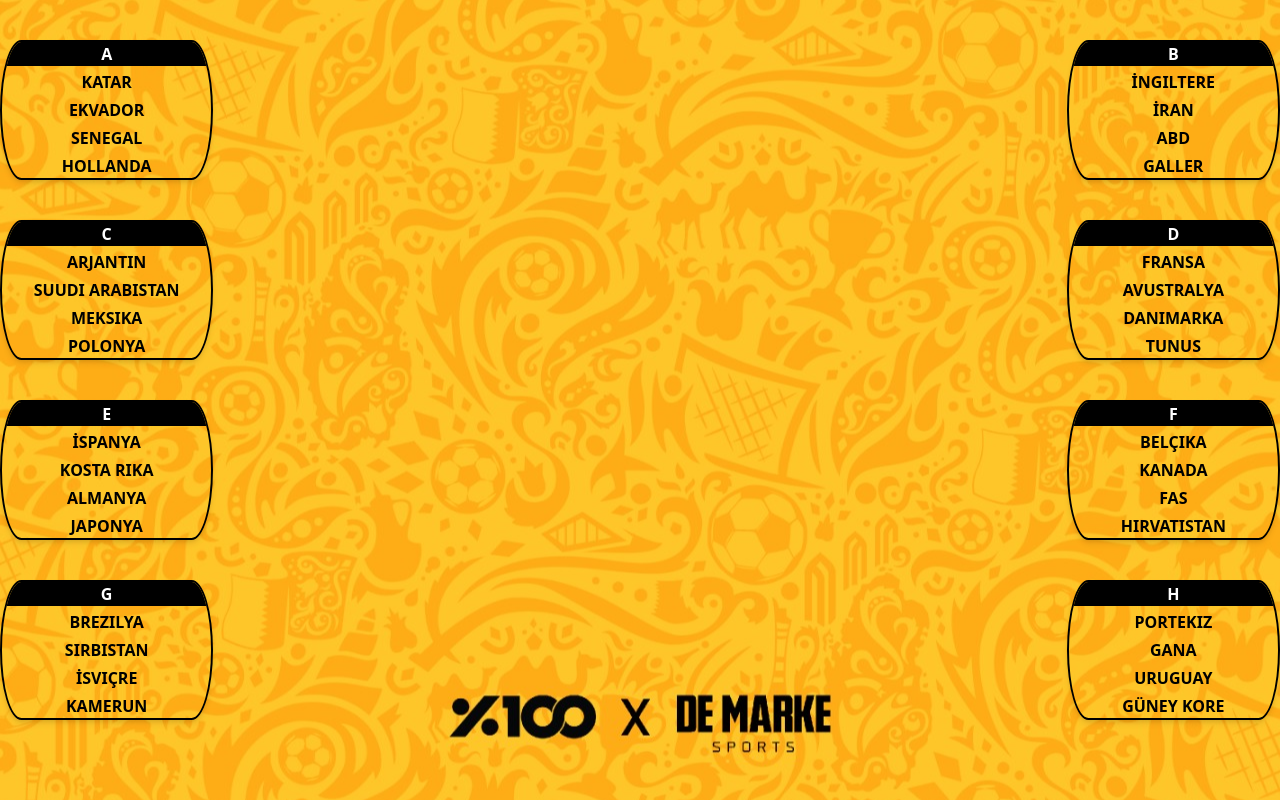
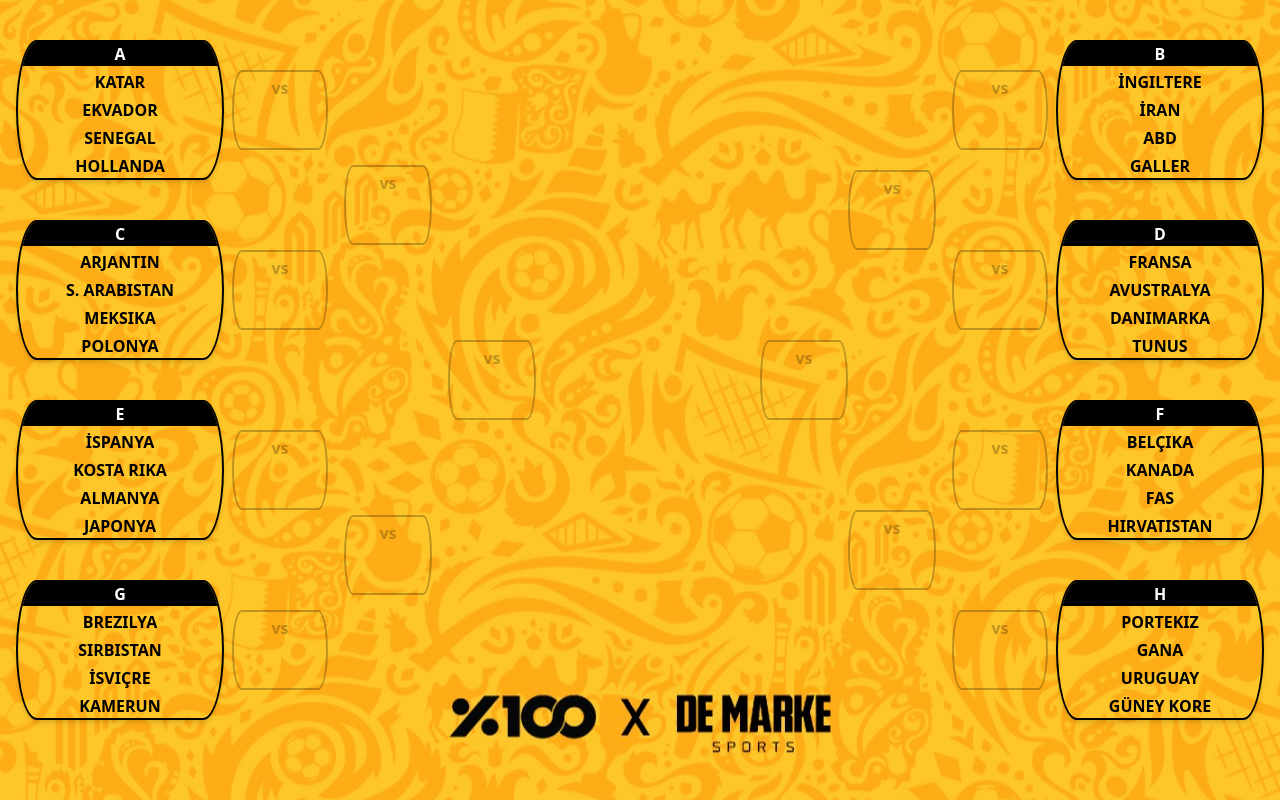
Before and after one commit to osmancansiz/tournament-bracket, a React (Create React App) app: page / in a window 1280 px wide. Built offline with nearby package versions, Linux system fonts and the light colour scheme.

Commit message:
fix border style

```diff
--- a/src/data/teams.json
+++ b/src/data/teams.json
@@ -73,7 +73,7 @@
   },
   {
     "id": 10,
-    "name": "Suudi Arabistan",
+    "name": "S. Arabistan",
     "group": "C",
     "rank": 0,
     "status": "top32",
--- a/src/pages/TournamentBrackets.js
+++ b/src/pages/TournamentBrackets.js
@@ -58,8 +58,8 @@ export default function TournamentBrackets() {
 
   return (
     <div className="bg-hero-pattern h-screen bg-center font-bold">
-      <div className="container mx-auto">
-        <div className="grid grid-cols-12 w-full h-full pt-10 ">
+      <div className="mx-4">
+        <div className="grid grid-cols-12 w-full h-3/4 pt-10 ">
           <div className="col-span-2 space-y-10 ">
             {groups.map((group, index) => {
               if (group.side === "right") return false;
@@ -90,101 +90,105 @@ export default function TournamentBrackets() {
             })}
           </div>
           <div className="col-span-1">
-            <div className="flex flex-col justify-around gap-10 h-full relative text-center">
-              <div className="h-12">
+            <div className="flex flex-col justify-around gap-10 h-full relative text-center ml-2">
+              <div className="h-20 border-2 border-black border-opacity-25 group-box flex flex-col justify-between py-1">
                 {selectedTeams
                   .filter((i) => i.group === "A" && i.rank === 1)
                   .map((team, index) => (
                     <div
                       key={index}
                       onClick={() => setQuarterFinalTeams(team, 1)}
-                      className="my-2 cursor-pointer"
+                      className="cursor-pointer"
                     >
                       {team.name}
                     </div>
                   ))}
+                <div className="opacity-25">vs</div>
                 {selectedTeams
                   .filter((i) => i.group === "B" && i.rank === 2)
                   .map((team, index) => (
                     <div
                       key={index}
                       onClick={() => setQuarterFinalTeams(team, 1)}
-                      className="my-2 cursor-pointer"
+                      className="cursor-pointer"
                     >
                       {team.name}
                     </div>
                   ))}
               </div>
 
-              <div className=" h-12">
+              <div className=" h-20 border-2 border-black border-opacity-25 group-box flex flex-col justify-between py-1">
                 {selectedTeams
                   .filter((i) => i.group === "C" && i.rank === 1)
                   .map((team, index) => (
                     <div
                       key={index}
                       onClick={() => setQuarterFinalTeams(team, 2)}
-                      className="my-2 cursor-pointer"
+                      className="cursor-pointer"
                     >
                       {team.name}
                     </div>
                   ))}
+                <div className="opacity-25">vs</div>
                 {selectedTeams
                   .filter((i) => i.group === "D" && i.rank === 2)
                   .map((team, index) => (
                     <div
                       key={index}
                       onClick={() => setQuarterFinalTeams(team, 2)}
-                      className="my-2 cursor-pointer"
+                      className="cursor-pointer"
                     >
                       {team.name}
                     </div>
                   ))}
               </div>
 
-              <div className="h-12">
+              <div className="h-20 border-2 border-black border-opacity-25 group-box flex flex-col justify-between py-1">
                 {selectedTeams
                   .filter((i) => i.group === "E" && i.rank === 1)
                   .map((team, index) => (
                     <div
                       key={index}
                       onClick={() => setQuarterFinalTeams(team, 3)}
-                      className="my-2 cursor-pointer"
+                      className="cursor-pointer"
                     >
                       {team.name}
                     </div>
                   ))}
+                <div className="opacity-25">vs</div>
                 {selectedTeams
                   .filter((i) => i.group === "F" && i.rank === 2)
                   .map((team, index) => (
                     <div
                       key={index}
                       onClick={() => setQuarterFinalTeams(team, 3)}
-                      className="my-2 cursor-pointer"
+                      className="cursor-pointer"
                     >
                       {team.name}
                     </div>
                   ))}
               </div>
 
-              <div className="h-12">
+              <div className="h-20 border-2 border-black border-opacity-25 group-box flex flex-col justify-between py-1">
                 {selectedTeams
                   .filter((i) => i.group === "G" && i.rank === 1)
                   .map((team, index) => (
                     <div
                       key={index}
                       onClick={() => setQuarterFinalTeams(team, 4)}
-                      className="my-2 cursor-pointer"
+                      className="cursor-pointer"
                     >
                       {team.name}
                     </div>
                   ))}
+                <div className="opacity-25">vs</div>
                 {selectedTeams
                   .filter((i) => i.group === "H" && i.rank === 2)
                   .map((team, index) => (
                     <div
                       key={index}
                       onClick={() => setQuarterFinalTeams(team, 4)}
-                      className="my-2 cursor-pointer"
+                      className="cursor-pointer"
                     >
                       {team.name}
                     </div>
@@ -192,76 +196,79 @@ export default function TournamentBrackets() {
               </div>
             </div>
           </div>
-          <div className="col-span-1 flex flex-col h-full justify-around ml-4">
-            <div className="h-12">
+          <div className="col-span-1 text-center flex flex-col h-full justify-around ml-4">
+            <div className="h-20 border-2 border-black border-opacity-25 group-box flex flex-col justify-between py-1">
               {quarterFinal
                 .filter((i) => i.side === 1)
                 .map((team, index) => (
                   <div
                     key={index}
                     onClick={() => setSemiFinalTeams(team, 1)}
-                    className="my-2 cursor-pointer"
+                    className="cursor-pointer"
                   >
                     {team.name}
                   </div>
                 ))}
+              <div className="opacity-25">vs</div>
               {quarterFinal
                 .filter((i) => i.side === 2)
                 .map((team, index) => (
                   <div
                     key={index}
                     onClick={() => setSemiFinalTeams(team, 1)}
-                    className="my-2 cursor-pointer"
+                    className="cursor-pointer"
                   >
                     {team.name}
                   </div>
                 ))}
             </div>
 
-            <div className="h-12 pt-5">
+            <div className="h-20 border-2 border-black border-opacity-25 group-box flex flex-col justify-between py-1 mt-5">
               {quarterFinal
                 .filter((i) => i.side === 3)
                 .map((team, index) => (
                   <div
                     key={index}
                     onClick={() => setSemiFinalTeams(team, 2)}
-                    className="my-2 cursor-pointer"
+                    className="cursor-pointer"
                   >
                     {team.name}
                   </div>
                 ))}
+              <div className="opacity-25">vs</div>
               {quarterFinal
                 .filter((i) => i.side === 4)
                 .map((team, index) => (
                   <div
                     key={index}
                     onClick={() => setSemiFinalTeams(team, 2)}
-                    className="my-2 cursor-pointer"
+                    className="cursor-pointer"
                   >
                     {team.name}
                   </div>
                 ))}
             </div>
           </div>
-          <div className="col-span-1 flex flex-col h-full justify-around ml-4">
-            <div className="h-12">
+          <div className="col-span-1 text-center flex flex-col h-full justify-around ml-4">
+            <div className="h-20 border-2 border-black border-opacity-25 group-box flex flex-col justify-between py-1">
               {semiFinal
                 .filter((i) => i.semiSide === 1)
                 .map((team, index) => (
                   <div
                     key={index}
-                    className="my-2 cursor-pointer bg-red-500"
+                    className="cursor-pointer"
                     onClick={() => setFinalTeams(team, 1)}
                   >
                     {team.name}
                   </div>
                 ))}
+              <div className="opacity-25">vs</div>
               {semiFinal
                 .filter((i) => i.semiSide === 2)
                 .map((team, index) => (
                   <div
                     key={index}
-                    className="my-2 cursor-pointer bg-red-500"
+                    className="cursor-pointer"
                     onClick={() => setFinalTeams(team, 1)}
                   >
                     {team.name}
@@ -277,20 +284,21 @@ export default function TournamentBrackets() {
                 .map((team, index) => (
                   <div
                     key={index}
-                    className="my-2 cursor-pointer bg-red-500"
+                    className="cursor-pointer bg-green-400"
                     onClick={() => setWinnerTeam(team)}
                   >
                     {team.name}
                   </div>
                 ))}
             </div>
+
             <div className="w-1/2 h-12 inline-block pl-2">
               {final
                 .filter((i) => i.finalSide === 2)
                 .map((team, index) => (
                   <div
                     key={index}
-                    className="my-2 cursor-pointer bg-red-500"
+                    className="cursor-pointer bg-red-500"
                     onClick={() => setWinnerTeam(team)}
                   >
                     {team.name}
@@ -301,25 +309,26 @@ export default function TournamentBrackets() {
             <div className="text-center">{winner.name}</div>
           </div>
 
-          <div className="col-span-1 flex flex-col h-full justify-around ml-4">
-            <div className="h-12">
+          <div className="col-span-1 text-center flex flex-col h-full justify-around ml-4">
+            <div className="h-20 border-2 border-black border-opacity-25 group-box flex flex-col justify-between py-1">
               {semiFinal
                 .filter((i) => i.semiSide === 3)
                 .map((team, index) => (
                   <div
                     key={index}
-                    className="my-2 cursor-pointer bg-red-500"
+                    className="cursor-pointer"
                     onClick={() => setFinalTeams(team, 2)}
                   >
                     {team.name}
                   </div>
                 ))}
+              <div className="opacity-25">vs</div>
               {semiFinal
                 .filter((i) => i.semiSide === 4)
                 .map((team, index) => (
                   <div
                     key={index}
-                    className="my-2 cursor-pointer bg-red-500"
+                    className=" cursor-pointer"
                     onClick={() => setFinalTeams(team, 2)}
                   >
                     {team.name}
@@ -327,51 +336,53 @@ export default function TournamentBrackets() {
                 ))}
             </div>
           </div>
-          <div className="col-span-1 flex flex-col h-full justify-around mr-4">
-            <div className="h-12">
+          <div className="col-span-1 flex text-center flex-col h-full justify-around mr-4">
+            <div className="h-20 border-2 border-black border-opacity-25 group-box flex flex-col justify-between py-1">
               {quarterFinal
                 .filter((i) => i.side === 5)
                 .map((team, index) => (
                   <div
                     key={index}
                     onClick={() => setSemiFinalTeams(team, 3)}
-                    className="my-2 cursor-pointer"
+                    className="cursor-pointer"
                   >
                     {team.name}
                   </div>
                 ))}
+              <div className="opacity-25">vs</div>
               {quarterFinal
                 .filter((i) => i.side === 6)
                 .map((team, index) => (
                   <div
                     key={index}
                     onClick={() => setSemiFinalTeams(team, 3)}
-                    className="my-2 cursor-pointer"
+                    className="cursor-pointer"
                   >
                     {team.name}
                   </div>
                 ))}
             </div>
 
-            <div className="h-12 pt-5">
+            <div className="h-20 border-2 border-black border-opacity-25 group-box flex flex-col justify-between py-1">
               {quarterFinal
                 .filter((i) => i.side === 7)
                 .map((team, index) => (
                   <div
                     key={index}
                     onClick={() => setSemiFinalTeams(team, 4)}
-                    className="my-2 cursor-pointer"
+                    className="cursor-pointer"
                   >
                     {team.name}
                   </div>
                 ))}
+              <div className="opacity-25">vs</div>
               {quarterFinal
                 .filter((i) => i.side === 8)
                 .map((team, index) => (
                   <div
                     key={index}
                     onClick={() => setSemiFinalTeams(team, 4)}
-                    className="my-2 cursor-pointer"
+                    className="cursor-pointer"
                   >
                     {team.name}
                   </div>
@@ -379,101 +390,105 @@ export default function TournamentBrackets() {
             </div>
           </div>
           <div className="col-span-1">
-            <div className="flex flex-col justify-around gap-10 h-full relative text-center">
-              <div className="h-12">
+            <div className="flex flex-col justify-around gap-10 h-full relative text-center mr-2">
+              <div className="h-20 border-2 border-black border-opacity-25 group-box flex flex-col justify-between py-1">
                 {selectedTeams
                   .filter((i) => i.group === "B" && i.rank === 1)
                   .map((team, index) => (
                     <div
                       key={index}
                       onClick={() => setQuarterFinalTeams(team, 5)}
-                      className="my-2 cursor-pointer"
+                      className="cursor-pointer"
                     >
                       {team.name}
                     </div>
                   ))}
+                <div className="opacity-25">vs</div>
                 {selectedTeams
                   .filter((i) => i.group === "A" && i.rank === 2)
                   .map((team, index) => (
                     <div
                       key={index}
                       onClick={() => setQuarterFinalTeams(team, 5)}
-                      className="my-2 cursor-pointer"
+                      className="cursor-pointer"
                     >
                       {team.name}
                     </div>
                   ))}
               </div>
 
-              <div className="h-12">
+              <div className="h-20 border-2 border-black border-opacity-25 group-box flex flex-col justify-between py-1">
                 {selectedTeams
                   .filter((i) => i.group === "D" && i.rank === 1)
                   .map((team, index) => (
                     <div
                       key={index}
                       onClick={() => setQuarterFinalTeams(team, 6)}
-                      className="my-2 cursor-pointer"
+                      className="cursor-pointer"
                     >
                       {team.name}
                     </div>
                   ))}
+                <div className="opacity-25">vs</div>
                 {selectedTeams
                   .filter((i) => i.group === "C" && i.rank === 2)
                   .map((team, index) => (
                     <div
                       key={index}
                       onClick={() => setQuarterFinalTeams(team, 6)}
-                      className="my-2 cursor-pointer"
+                      className="cursor-pointer"
                     >
                       {team.name}
                     </div>
                   ))}
               </div>
 
-              <div className="h-12">
+              <div className="h-20 border-2 border-black border-opacity-25 group-box flex flex-col justify-between py-1">
                 {selectedTeams
                   .filter((i) => i.group === "F" && i.rank === 1)
                   .map((team, index) => (
                     <div
                       key={index}
                       onClick={() => setQuarterFinalTeams(team, 7)}
-                      className="my-2 cursor-pointer"
+                      className="cursor-pointer"
                     >
                       {team.name}
                     </div>
                   ))}
+                <div className="opacity-25">vs</div>
                 {selectedTeams
                   .filter((i) => i.group === "E" && i.rank === 2)
                   .map((team, index) => (
                     <div
                       key={index}
                       onClick={() => setQuarterFinalTeams(team, 7)}
-                      className="my-2 cursor-pointer"
+                      className="cursor-pointer"
                     >
                       {team.name}
                     </div>
                   ))}
               </div>
 
-              <div className="h-12">
+              <div className="h-20 border-2 border-black border-opacity-25 group-box flex flex-col justify-between py-1">
                 {selectedTeams
                   .filter((i) => i.group === "H" && i.rank === 1)
                   .map((team, index) => (
                     <div
                       key={index}
                       onClick={() => setQuarterFinalTeams(team, 8)}
-                      className="my-2 cursor-pointer"
+                      className="cursor-pointer"
                     >
                       {team.name}
                     </div>
                   ))}
+                <div className="opacity-25">vs</div>
                 {selectedTeams
                   .filter((i) => i.group === "G" && i.rank === 2)
                   .map((team, index) => (
                     <div
                       key={index}
                       onClick={() => setQuarterFinalTeams(team, 8)}
-                      className="my-2 cursor-pointer"
+                      className="cursor-pointer"
                     >
                       {team.name}
                     </div>
```
